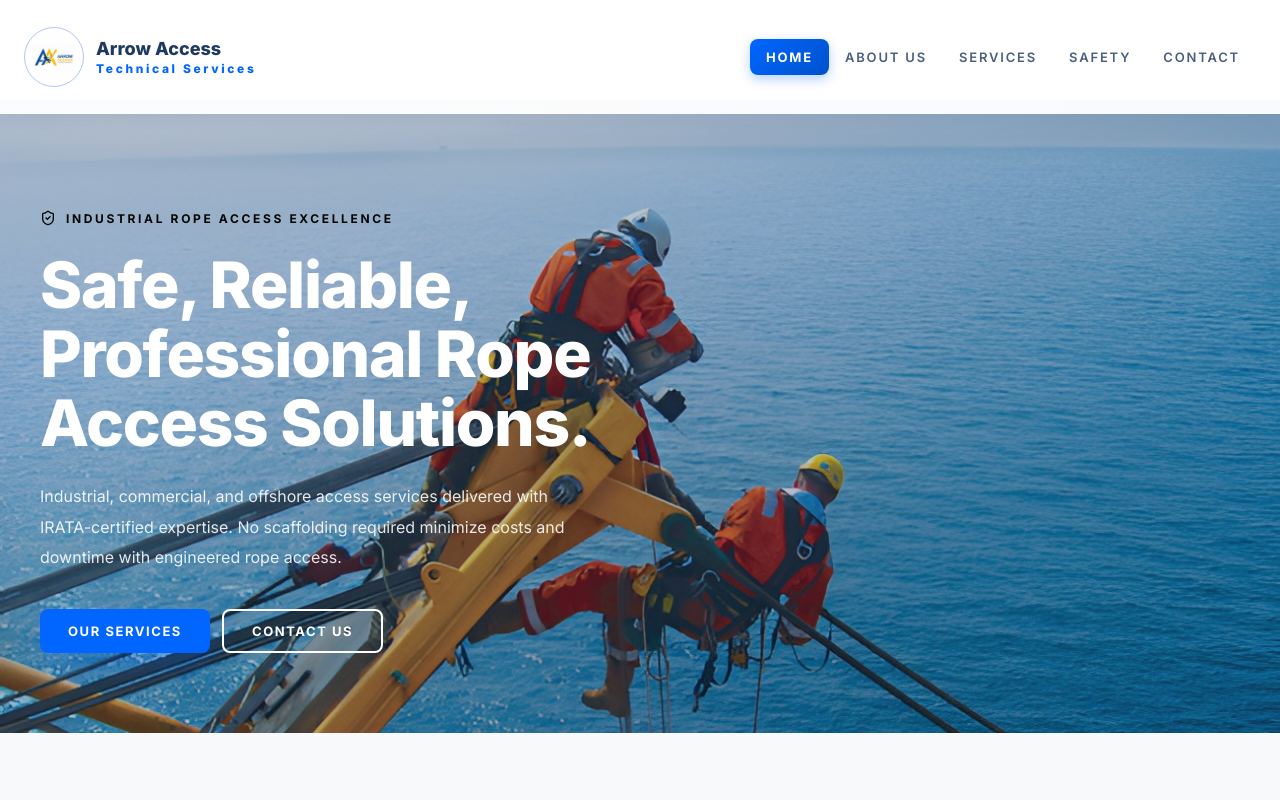
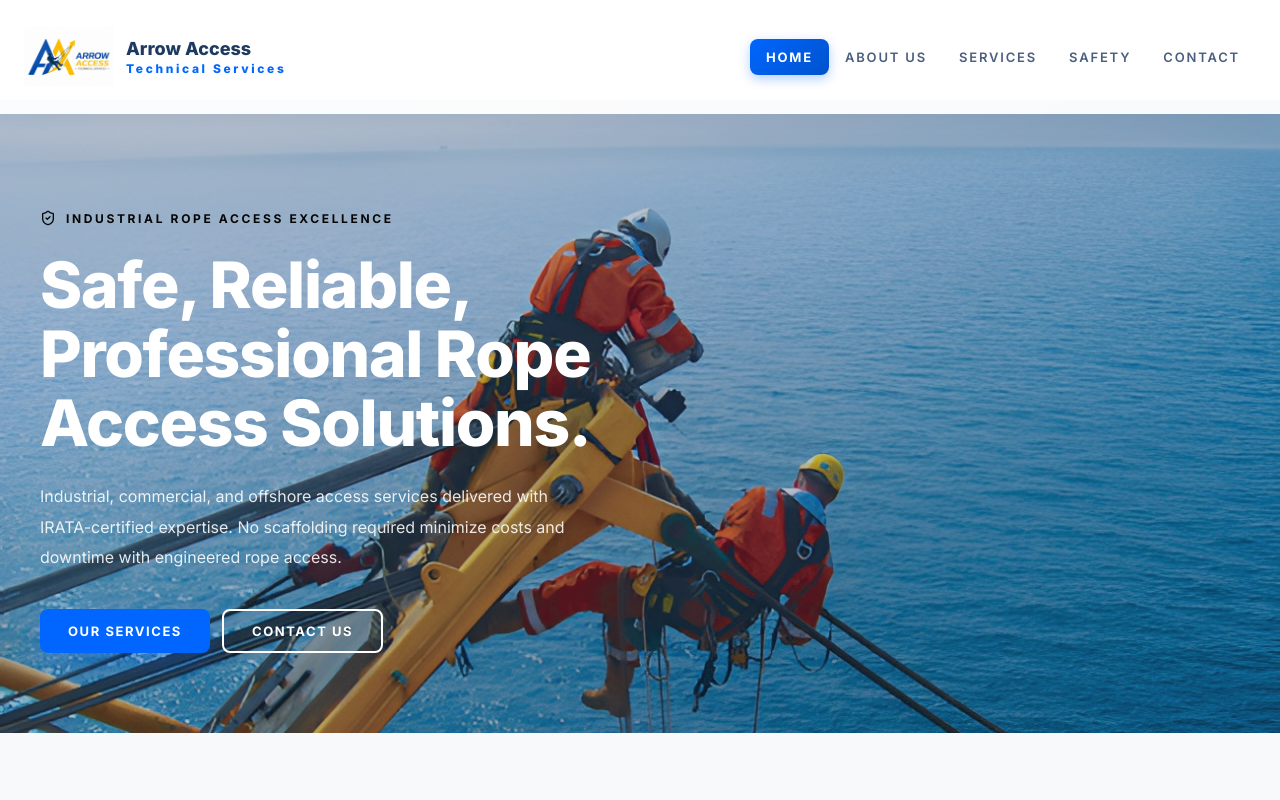
Before and after one commit to sanmkx3/Global-Access, a React (Vite) app: page / in a window 1280 px wide. Shown: the top 800 px of the page. Built offline with nearby package versions, Linux system fonts and the light colour scheme.

Commit message:
logo updated2 commit

```diff
--- a/src/App.jsx
+++ b/src/App.jsx
@@ -411,30 +411,17 @@ function Navbar({ currentPage }) {
     setMenuOpen(false);
   }}
 >
-  <div
+  <img
+    src={logo}
+    alt="Arrow Access Logo"
     style={{
-      width: "60px",
+      width: "90px",   // Increase or decrease as needed
       height: "60px",
-      borderRadius: "50%",
-      border: "1px solid #acc8f3", // Outline color
-      display: "flex",
-      alignItems: "center",
-      justifyContent: "center",
-      overflow: "hidden",
-      background: "#fffefe",
+      objectFit: "contain",
+      display: "block",
       flexShrink: 0,
     }}
-  >
-    <img
-      src={logo}
-      alt="Arrow Access Logo"
-      style={{
-        width: "42px",
-        height: "42px",
-        objectFit: "contain",
-      }}
-    />
-  </div>
+  />
 
   <div className="logo-text">
     <span className="logo-main">Arrow Access</span>
```
